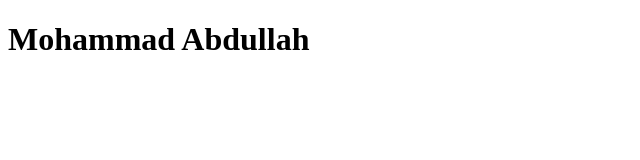
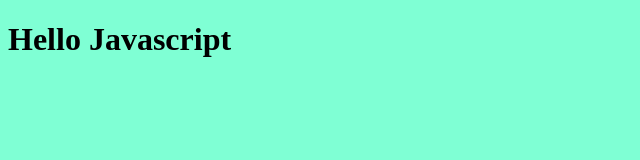
Before and after one commit to abdullah0153757/any, a plain HTML site: page index.html in a window 1280 px wide. Shown: the whole page, without its empty margins (0-640 px from the left). Drawn offline with Linux system fonts and the light colour scheme.

Commit message:
update-2

```diff
--- a/index.html
+++ b/index.html
@@ -3,9 +3,25 @@
 <head>
     <meta charset="UTF-8">
     <meta name="viewport" content="width=device-width, initial-scale=1.0">
-    <title>Document</title>
+    <title>Learning Javascript</title>
+    <style>
+        body{
+            background-color: aquamarine;
+        }
+
+    </style>
+
 </head>
 <body>
-    <h1>Mohammad Abdullah</h1>
+    <h1>Hello Javascript</h1>
+
+
+
+    <script>
+        console.log(45);
+
+    </script>
+<script src="second.js"></script>
+<script src="script.js"></script>
 </body>
 </html>
--- /dev/null
+++ b/java-18.js
@@ -0,0 +1,2 @@
+
+//18-1 DOM and Events Module introduction
--- /dev/null
+++ b/script.js
@@ -0,0 +1 @@
+console.log('81');
--- /dev/null
+++ b/second.js
@@ -0,0 +1 @@
+console.log(120);
```
